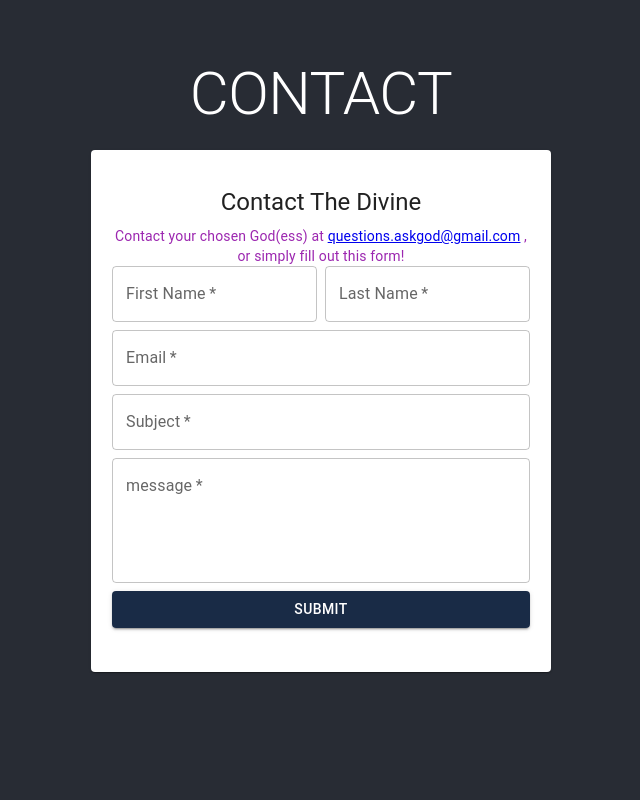
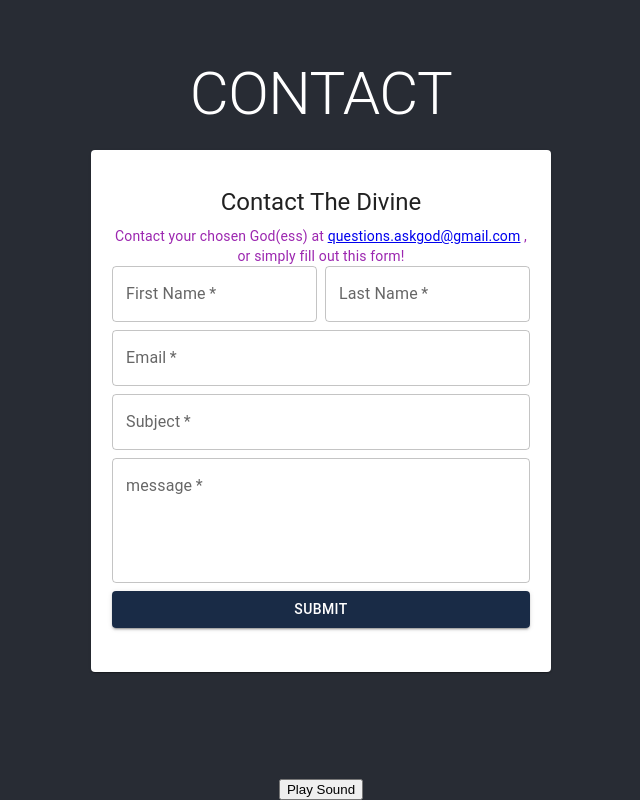
Before and after one commit to DericWard/Ask-God2, a React (Create React App) app: page / in a window 1280 px wide. Shown: the whole page, without its empty margins (319-959 px from the left). Built offline with nearby package versions, Linux system fonts and the light colour scheme.

Commit message:
added test on click sound

```diff
--- a/package.json
+++ b/package.json
@@ -15,7 +15,9 @@
     "react": "^18.2.0",
     "react-dom": "^18.2.0",
     "react-scripts": "5.0.1",
+    "react-sound": "^1.2.0",
     "styled-components": "^5.3.9",
+    "use-sound": "^4.0.1",
     "web-vitals": "^2.1.4"
   },
   "scripts": {
--- a/src/App.js
+++ b/src/App.js
@@ -1,12 +1,19 @@
 
-import './App.css';
-import ContactForm from "./assets/components/ContactForm"
+import "./App.css";
+import ContactForm from "./assets/components/ContactForm";
+import Sound from "./assets/sound.wav";
 
 function App() {
+  const playSound = () => {
+    const audio = new Audio(Sound);
+    audio.play();
+  };
+
   return (
     <div className="App">
       <header className="App-header">
-    <ContactForm/>
+        <ContactForm />
+        <button onClick={playSound}>Play Sound</button>
       </header>
     </div>
   );
--- a/src/assets/components/ContactForm/index.js
+++ b/src/assets/components/ContactForm/index.js
@@ -17,6 +17,7 @@ function ContactForm() {
     phone: "",
     message: "",
   });
+
   const handleInputChange = (event) => {
     const { name, value } = event.target;
     setFormData((prevState) => ({
@@ -24,8 +25,10 @@ function ContactForm() {
       [name]: value,
     }));
   };
+
   const handleSubmit = (event) => {
     event.preventDefault();
+
     emailjs
       .send(
         "service_s2asnai",
@@ -47,7 +50,6 @@ function ContactForm() {
             phone: "",
             message: "",
           });
-
         },
         (error) => {
           console.log("FAILED...", error);
@@ -55,6 +57,7 @@ function ContactForm() {
         }
       );
   };
+
   return (
     <Box sx={{ flexGrow: 1, m: 1 }}>
       <Typography
```
Also changed, not shown: src/pages/blank.txt (added), 2 other files (tests, documents, lock files or other folders).
